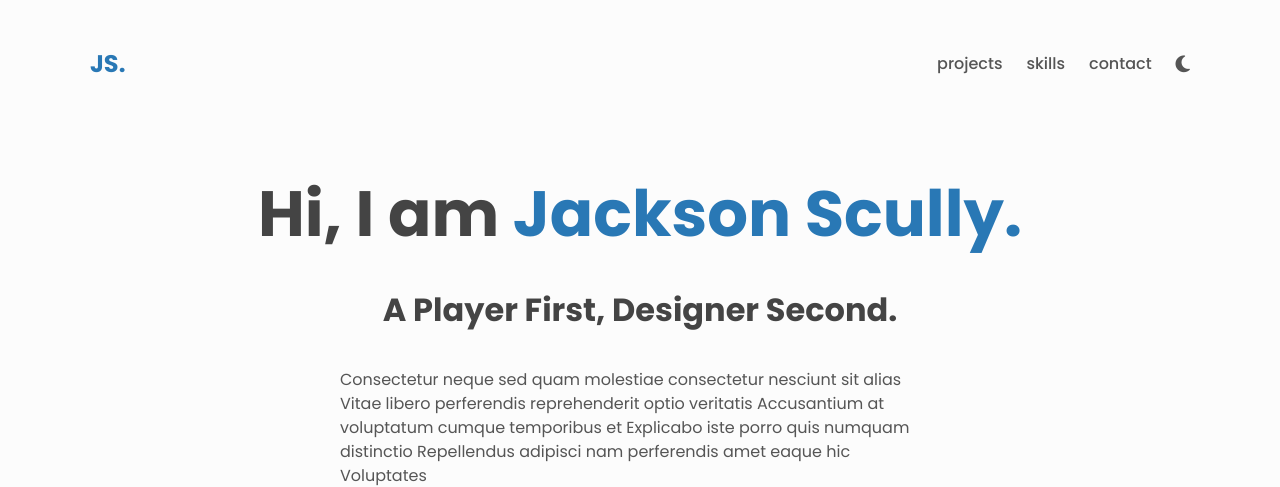
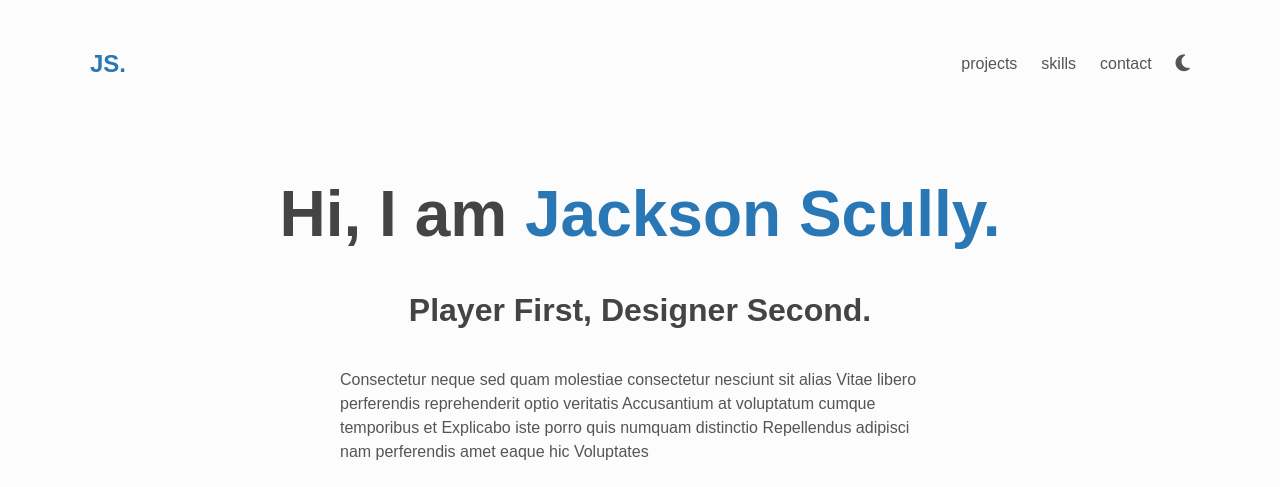
Before and after one commit to JacksonScully/JacksonScully.github.io, a plain HTML site: page index.html in a window 1280 px wide. Shown: the top 487 px of the page. Drawn offline with Linux system fonts and the light colour scheme.

Commit message:
Update index.html

```diff
--- a/index.html
+++ b/index.html
@@ -7,7 +7,7 @@
     <link rel="preconnect" href="https://fonts.googleapis.com" />
     <link rel="preconnect" href="https://fonts.gstatic.com" crossorigin />
     <link
-      href="https://fonts.googleapis.com/css2?family=Poppins:wght@400;500;700&display=swap"
+      href="https://fonts.googleapis.com/css2?family=Barlow:wght@400;500;700&display=swap"
       rel="stylesheet"
     />
     <script
@@ -56,7 +56,7 @@
       <!-- About -->
       <div class="about center">
         <h1>Hi, I am <span class="about__name">Jackson Scully.</span></h1>
-        <h2 class="about__role">A Player First, Designer Second.</h2>
+        <h2 class="about__role">Player First, Designer Second.</h2>
         <p class="about__desc">
           Consectetur neque sed quam molestiae consectetur nesciunt sit alias
           Vitae libero perferendis reprehenderit optio veritatis Accusantium at
```
